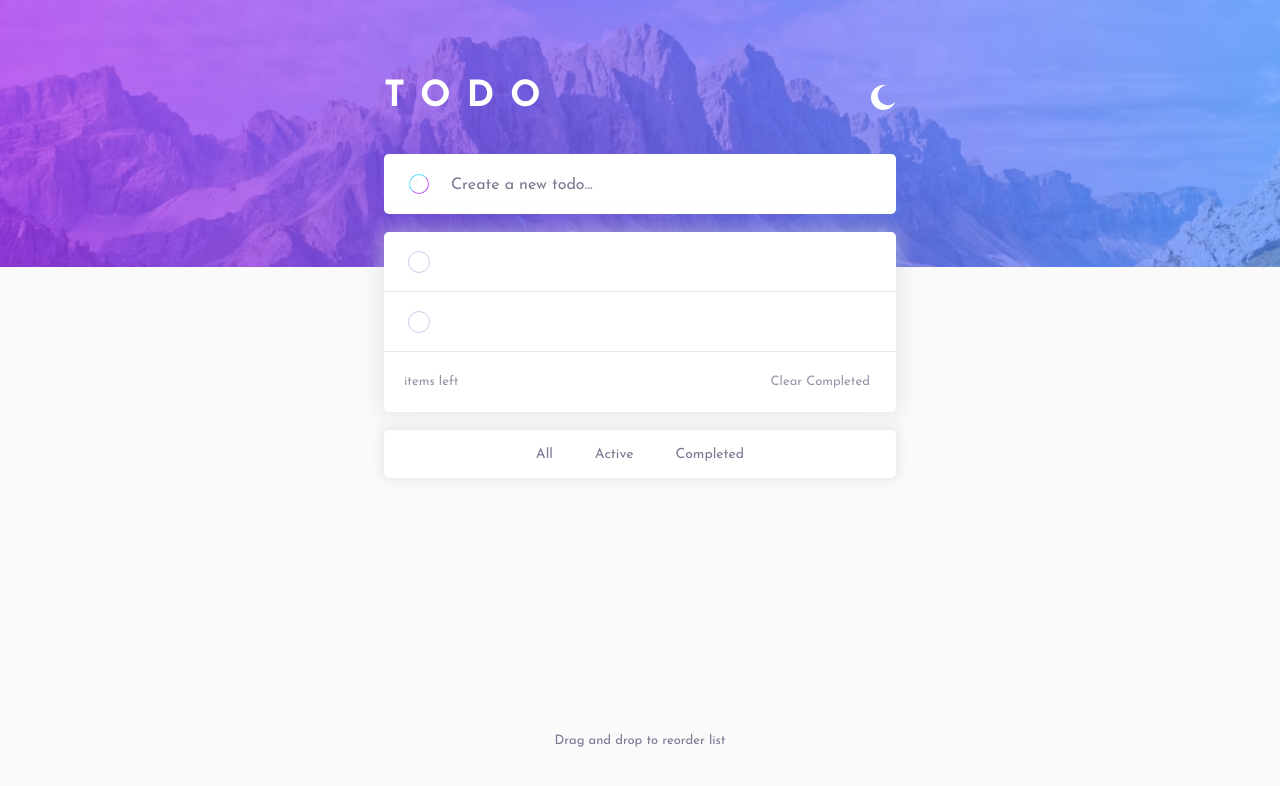
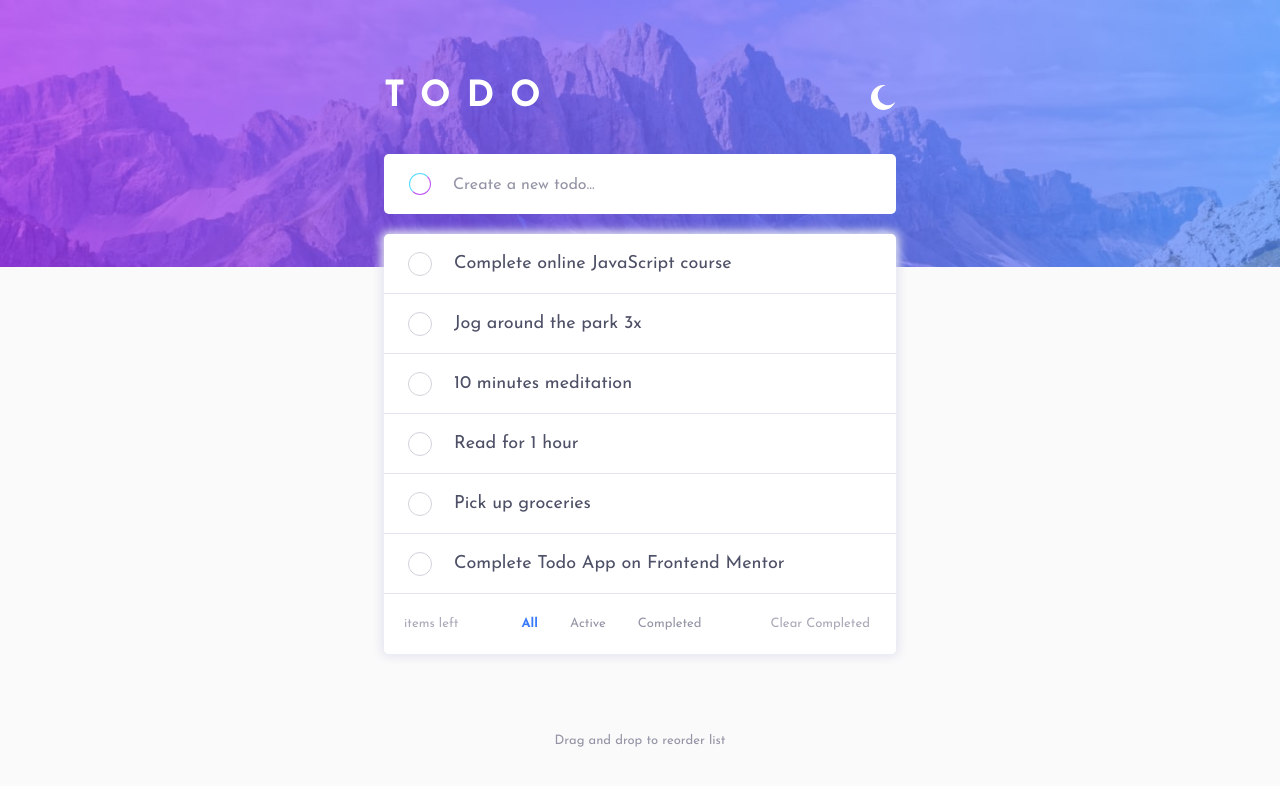
Before and after one commit to Dom-iha/dojo, a React (Vite) app in the folder Todo/: page / in a window 1280 px wide. Shown: the top 786 px of the page. Built offline with nearby package versions, Linux system fonts and the light colour scheme.

Commit message:
Theme functionality

```diff
--- a/Todo/src/App.jsx
+++ b/Todo/src/App.jsx
@@ -5,10 +5,6 @@ import Main from './components/Main'
 import Footer from './components/Footer'
 
 function App() {
-   const [darkMode, setDarkMode] = useState(false);
-   function toggleTheme () {
-      setDarkMode(prevTheme => !prevTheme)
-   }
 
    return (
       <>
--- /dev/null
+++ b/Todo/src/components/Filter.jsx
@@ -0,0 +1,33 @@
+
+function Filter (props) {
+
+    function clearCompleted() {
+        console.log('cleared')
+    }
+
+    return (
+        <div className="summary-tab">
+            <span>{} items left</span>
+
+            <div className="filter-tab">
+                <button className="all filter"
+                        active='true'
+                        onClick={props.filter}>All
+                </button>
+                <button className="active filter"
+                        onClick={props.filter}>Active
+                </button>
+                <button className="completed filter"
+                        onClick={props.filter}>Completed
+                </button>
+            </div>
+
+            <button
+                className="clear"
+                onClick={clearCompleted}>Clear Completed
+            </button>
+        </div>
+    )
+}
+
+export default Filter
--- /dev/null
+++ b/Todo/src/components/Form.jsx
@@ -0,0 +1,48 @@
+import { useState } from "react";
+
+function Form(props) {
+
+    // const [todo, setTodo] = useState (
+    //     JSON.parse(localStorage.getItem('todo')) || [
+    //         { text: "Complete online JavaScript course", id: "i1", isChecked: false },
+    //         { text: "Jog around the park 3x", id: "i2", isChecked: false },
+    //         { text: "10 minutes meditation", id: "i3", isChecked: false },
+    //         { text: "Read for 1 hour", id: "i4", isChecked: false },
+    //         { text: "Pick up groceries", id: "i5", isChecked: false },
+    //     ]
+    //     )
+    //     // useEffect(() => {
+    //     //     localStorage.setItem('todo', JSON.stringify(todo))
+    //     // }, [todo])
+
+    //     function addItem(event) {
+    //         event.preventDefault()
+    //         const randomNum = Math.floor(Math.random() * 1000);
+
+    //         // setTodo(todo.map((item) => {
+    //         //     <Tasks key={randomNum} text={todo.text} />
+    //         // }))
+
+    //         console.log(todo)
+    //     }
+
+    return (
+        <form className="create-todo" onSubmit={props.onSubmit}>
+            <label className="add flex">
+                <button className="add-btn">
+                    <span className="visually-hidden">Click to add task</span>
+                </button>
+            </label>
+            <label>
+                <input
+                    className="input-task"
+                    type="text"
+                    placeholder="Create a new todo..."
+
+                />
+            </label>
+        </form>
+    )
+}
+
+export default Form
--- a/Todo/src/components/Header.jsx
+++ b/Todo/src/components/Header.jsx
@@ -1,10 +1,28 @@
+import { useEffect, useState } from "react";
+
 
 function Header() {
+
+    const [darkMode, setDarkMode] = useState(false);
+    function toggleTheme () {
+        setDarkMode(prevTheme => !prevTheme)
+    }
+
+    // check user theme preference
+    useEffect(() => {
+        const prefersDark = window.matchMedia(
+            '(prefers-color-scheme: dark)'
+        ).matches;
+        if (prefersDark) {
+            setDarkMode(true);
+        }
+    }, []);
+
     return (
         <header>
             <h1 className="title">Todo</h1>
-            <label className="toggle">
-                <input type="checkbox" className="switch"/>
+            <label className="toggle" data-dark={darkMode}>
+                <input onChange={toggleTheme} type="checkbox" className="switch"/>
             </label>
         </header>
     )
--- a/Todo/src/components/Main.jsx
+++ b/Todo/src/components/Main.jsx
@@ -1,9 +1,17 @@
-import { useState } from "react"
+import { useEffect, useState } from "react"
 import Tasks from "./Todo"
+import Filter from "./Filter"
+import Form from "./Form"
 
-function Main(props) {
-
-    const [formText, setFormText] = useState('')
+function Main() {
+    const example =  [
+        { text: "Complete online JavaScript course", id: "i1", isChecked: false },
+        { text: "Jog around the park 3x", id: "i2", isChecked: false },
+        { text: "10 minutes meditation", id: "i3", isChecked: false },
+        { text: "Read for 1 hour", id: "i4", isChecked: false },
+        { text: "Pick up groceries", id: "i5", isChecked: false },
+        { text: "Complete Todo App on Frontend Mentor", id: "i6", isChecked: false },
+    ]
 
     const [todo, setTodo] = useState (
         JSON.parse(localStorage.getItem('todo')) || [
@@ -12,68 +20,39 @@ function Main(props) {
             { text: "10 minutes meditation", id: "i3", isChecked: false },
             { text: "Read for 1 hour", id: "i4", isChecked: false },
             { text: "Pick up groceries", id: "i5", isChecked: false },
+            { text: "Complete Todo App on Frontend Mentor", id: "i6", isChecked: false },
         ]
     )
-    // useEffect(() => {
-    //     localStorage.setItem('todo', JSON.stringify(todo))
-    // }, [todo])
+        // useEffect(() => {
+            //     localStorage.setItem('todo', JSON.stringify(todo))
+            // }, [todo])
 
+    const taskList = example.map((item, index) => (
+        <Tasks task={item.text} key={index} />
+    ))
 
     function addItem(event) {
         event.preventDefault()
         const randomNum = Math.floor(Math.random() * 1000);
 
-        setTodo(todo.map((item) => {
-            <Tasks key={randomNum} text={item.text} />
+        setTodo(todo.map((item, index) => {
+            <Tasks key={index} task={item.text} />
         }))
 
+        console.log('added item')
     }
-    function clearCompleted() {
-        console.log('cleared')
-    }
+
+
 
     return (
         <main>
-            <form className="create-todo" onSubmit={addItem}>
-                <label className="add flex">
-                    <button className="add-btn">
-                        <span className="visually-hidden">Click to add task</span>
-                    </button>
-                </label>
-                <label>
-                    <input
-                        className="input-task"
-                        type="text"
-                        placeholder="Create a new todo..."
+            <Form onSubmit={addItem}/>
+            <section className="task-card">
 
-                    />
-                </label>
-            </form>
+                {taskList}
 
-            <section className="task-card">
-                <Tasks />
-                <Tasks />
-
-                <div className="summary-tab">
-                    <span>{} items left</span>
-                    <button
-                        className="clear"
-                        onClick={clearCompleted}>Clear Completed
-                    </button>
-                </div>
+                <Filter />
             </section>
-
-            <div className="filter-tab">
-                <button className="all filter"
-                        onClick={props.filter}>All
-                </button>
-                <button className="active filter"
-                        onClick={props.filter}>Active
-                </button>
-                <button className="completed filter"
-                        onClick={props.filter}>Completed
-                </button>
-            </div>
         </main>
     )
 }
--- a/Todo/src/components/Todo.jsx
+++ b/Todo/src/components/Todo.jsx
@@ -15,8 +15,12 @@ function Tasks(props) {
         <ul className="task-list">
             <li className="task">
                 <label className='wrap'>
-                    <input type="checkbox" className="done" onChange={isChecked}/>
-                    <p>{props.task}</p>
+                    <input
+                        type="checkbox"
+                        className="done"
+                        onChange={isChecked}
+                    />
+                    <p className='text'>{props.task}</p>
                     <button onClick={remove} className='delete'>
                         <img src={cross} className='cross'/>
                         <span className='visually-hidden'>Delete item</span>
--- a/Todo/src/styles/App.css
+++ b/Todo/src/styles/App.css
@@ -3,40 +3,59 @@
 
    /* ----- PRIMARY COLORS ----- */
    --White: 0 0% 100%;
-   --Bright-Blue: 220 98% 61%;
-   --Check-bg: linear-gradient(to bottom right, hsl(192, 100%, 67%), hsl(280, 87%, 65%));
+   --Active: 220 98% 61%;
+   --Check: linear-gradient(to bottom right, hsl(192, 100%, 67%), hsl(280, 87%, 65%));
 
    /* ----- Light Theme ------ */
-   --Very-Light-Gray: 0 0% 98%;
-   --Very-Light-Gray-Blue: 236 33% 92%;
-   --Light-Gray-Blue: 233 11% 84%;
-   --Dark-Grayish-Blue: 236 9% 61%;
-   --Very-Dark-Grayish-Blue: 235 19% 35;
+   --Main-bg: 0 0% 98%;
+   --Card-bg: 0 0% 100%;
+   --Border: 236 33% 92%;
+   --Box-shadow: 236 33% 92%;
+   --Fade: 233 11% 84%;
+   --Main-txt: 233 14% 35%;
+   --Alt-txt: 236 9% 61%;
+   --Black: 235 19% 35%;
+   --Focus: 280 87% 65%;
+
+   /* ----- Images ----- */
+   --Mobile: url('../images/bg-mobile-light.jpg');
+   --Desktop: url('../images/bg-desktop-light.jpg');
+}
+
+:root:has(.toggle[data-dark="true"]){
 
    /* ------ Dark Theme ------ */
-   --Very-Dark-Blue: 235 21% 11%;
-   --Dark-Grayish-Blue: 234 11% 52%;
-   --Light-Grayish-Blue: 234 39% 85%;
-   --Very-Dark-Grayish-Blue: 233 14% 35%;
-   --Very-Dark-Grayish-Blue: 237 14% 26%;
-   --Very-Dark-Desaturated-Blue: 235 24% 19%;
-   --Light-Grayish-Blue-hover: 236 33% 92%;
+   --Main-bg: 235 21% 11%;
+   --Card-bg: 235 24% 19%;
+   --Border: 237 14% 26%;
+   --Box-shadow: /* no box shadow needed for dark mode */;
+   --Fade: 233 14% 35%;
+   --Main-txt: 234 39% 85%;
+   --Alt-txt: 234 11% 52%;
+   --Hover: 236 33% 92%;
+   --Focus: 192 100% 67%;
 
+   /* ----- Images ----- */
+   --Mobile: url('../images/bg-mobile-dark.jpg');
+   --Desktop: url('../images/bg-desktop-dark.jpg');
 }
+
 #root {
+   overflow: auto;
    position: relative;
    min-height: 100vh;
    font-size: 1.6rem;
+   padding-inline: 2.5rem;
    display: grid;
-   padding-inline: 2.5rem;
    grid-template-rows: auto 1fr auto;
    font-family: 'Josefin Sans', sans-serif;
+   background-size: contain;
    background-repeat: no-repeat;
-   background-color: hsl(var(--Very-Light-Gray));
-   background-image: url('../images/bg-mobile-light.jpg');
-   background-size: contain;
-   overflow: auto;
+   background-image: var(--Mobile);
+   background-color: hsl(var(--Main-bg));
+   transition: background-image 500ms ease;
 }
+
 @keyframes spin {
    from {
      transform: rotate(0deg);
@@ -67,44 +86,59 @@ header{
    height: 2.5rem;
    width: 2.5rem;
    display: flex;
+   align-items: center;
+   justify-content: center;
    background-image: url('../images/icon-moon.svg');
    background-size: contain;
    background-repeat: no-repeat;
    cursor: pointer;
-   transition: 1s ease-in-out;
+   transition: all 500ms ease-in-out;
 }
-.toggle:hover {
-   animation: spin 1s ease-in-out;
+
+.toggle[data-dark='true']{
+   animation: spin 500ms ease-in-out;
+   background-image: url('../images/icon-sun.svg');
 }
+.toggle[data-dark='false']{
+   background-image: url('../images/icon-moon.svg');
+   transform: rotate(-360deg);
+}
+
+
 .switch {
    margin: 0;
    appearance: none;
    border-radius: 50%;
    outline-offset: .5rem;
 }
+.switch:focus-visible{
+   outline: .2rem solid hsl(var(--White));
+   outline-offset: 1.2rem;
+}
 
-.switch:checked   .toggle{
-   animation: spin 1s ease-in-out;
-   background-image: url('../images/icon-sun.svg');
-}
 
 
 /* ----------- Main Section ---------- */
 main {
+   position: relative;
    display: flex;
    flex-direction: column;
-   gap: 1.8rem;
+   gap: 2rem;
+   height: fit-content;
+
 }
-
+button:focus-visible {
+   outline: .2rem solid hsl(var(--Focus));
+}
 .create-todo {
-   background-color: hsl(var(--White));
+   background-color: hsl(var(--Card-bg));
    border-radius: .5rem;
    padding: .5rem;
    display: grid;
    grid-template-columns: auto 1fr;
    gap: 2rem;
    align-items: center;
-   min-height: 4.8rem;
+   min-height: 5rem;
 }
 
 .input-task {
@@ -112,11 +146,12 @@ main {
    border: 0;
    outline: 0;
    font-size: 1.3rem;
-   color: hsl(var(--Very-Dark-Grayish-Blue));
+   color: hsl(var(--Main-txt));
+   background: inherit;
 }
 
 .input-task::placeholder {
-   color: hsl(var(--Dark-Grayish-Blue));
+   color: hsl(var(--Alt-txt));
    font-size: 1.3rem;
 }
 
@@ -135,10 +170,15 @@ main {
    border-bottom-color: hsl(280, 87%, 65%);
 }
 
+.add-btn:focus-visible{
+   border: none;
+   outline: 0;
+   background: linear-gradient(to bottom right, hsl(192, 100%, 67%), hsl(280, 87%, 65%));
+}
 .task-card {
-   box-shadow: 0 0 2rem .3rem hsl(var(--Light-Gray-Blue) / .5);
+   box-shadow: 0 0 1rem .3rem hsl(var(--Box-shadow));
    border-radius: .5rem;
-   background-color: hsl(var(--White));
+   background-color: hsl(var(--Card-bg));
 }
 
 .task-list {
@@ -148,18 +188,22 @@ main {
 }
 
 .task {
-   color: hsl(var(--Very-Dark-Grayish-Blue));
-   min-height: 4.8rem;
+   min-height: 5rem;
    padding: .5rem;
    font-size: 1.3rem;
    display: flex;
    align-items: center;
-   border-bottom: 1px solid hsl(var(--Very-Light-Gray-Blue));
+   border-bottom: 1px solid hsl(var(--Border));
+
+}
+
+.text {
+   color: hsl(var(--Main-txt));
 }
 
 .done {
    appearance: none;
-   outline: 1px solid hsl(var(--Light-Grayish-Blue));
+   outline: 1px solid hsl(var(--Fade));
    width: 2rem;
    height: 2rem;
    border-radius: 50%;
@@ -167,10 +211,13 @@ main {
    cursor: pointer;
 }
 
+.done:focus-visible{
+   outline: .2rem solid hsl(var(--Focus));
+}
+
 .done:checked {
    background: linear-gradient(to bottom right, hsl(192, 100%, 67%), hsl(280, 87%, 65%));
    outline: 0;
-   /* content: url('../images/icon-check.svg'); */
 }
 
 .wrap {
@@ -186,12 +233,10 @@ main {
 
 .wrap:hover .delete {
    opacity: 1;
-   animation: spin  900ms forwards;
 }
 
 .done::before{
    content: '';
-   /* content: url('../images/icon-check.svg'); */
    background: url('../images/icon-check.svg') no-repeat center;
    background-color: transparent;
    width: 2rem;
@@ -203,17 +248,35 @@ main {
    place-content: center;
 }
 
-
+.done:checked + .text{
+   color: hsl(var(--Fade));
+}
 .done:checked::before{
    opacity: 1;
 }
+
+/* .done::after {
+   content: '';
+   width: 2rem;
+   height: 2rem;
+   position: absolute;
+   border-radius: 50%;
+   place-content: center;
+   background: transparent;
+}
+.wrap:hover .done::after{
+   background: linear-gradient(to bottom right, hsl(192, 100%, 67%), hsl(280, 87%, 65%));
+} */
+
 
 .delete {
    background-color: transparent;
    border: none;
    cursor: pointer;
 }
-
+.delete:focus-visible{
+   opacity: 1;
+}
 .cross{
    height: 1.2rem;
    width: 1.2rem;
@@ -226,9 +289,9 @@ main {
    font-size: 1.3rem;
    padding-block: .5rem;
    padding-inline: 2rem;
-   color: hsl(var(--Dark-Grayish-Blue) / .8);
-   background-color: hsl(var(--White));
-   min-height: 4.8rem;
+   color: hsl(var(--Alt-txt) / .8);
+   background-color: hsl(var(--Card-bg));
+   min-height: 5rem;
    border-radius: .5rem;
 }
 
@@ -236,27 +299,35 @@ main {
    cursor: pointer;
    background-color: transparent;
    border: none;
-   color: hsl(var(--Dark-Grayish-Blue) / .8)
+   color: hsl(var(--Alt-txt) / .8)
 }
 
 .filter-tab {
    padding: .5rem;
    border-radius: .5rem;
-   gap: 3rem;
+   gap: 2rem;
    display: flex;
    justify-content: center;
    align-items: center;
-   background-color: hsl(var(--White));
-   box-shadow: 0 0 1rem .3rem hsl(var(--Light-Gray-Blue) / .4);
-   min-height: 4.8rem;
+   background-color: hsl(var(--Card-bg));
+   box-shadow: 0 0 1rem .3rem hsl(var(--Box-shadow));
+   min-height: 5rem;
+   position: absolute;
+   bottom: -6.8rem;
+   left: 0;
+   width: 100%;
 }
 
 .filter {
    font-size: 1.4rem;
-   color: hsl(var(--Dark-Grayish-Blue));
+   color: hsl(var(--Alt-txt));
    cursor: pointer;
    background: transparent;
    border: none;
+}
+.filter[active='true'] {
+   color: hsl(var(--Active));
+   font-weight: 700;
 }
 
 footer {
@@ -264,10 +335,9 @@ footer {
    justify-content: center;
    padding: 2rem;
    font-size: 1.3rem;
-   color: hsl(var(--Dark-Grayish-Blue));
+   color: hsl(var(--Alt-txt));
    margin-block: 3rem;
 }
-
 
 @media(min-width: 450px) {
    #root{
@@ -287,7 +357,7 @@ footer {
 }
 @media(min-width: 768px) {
    #root {
-      background-image: url('../images/bg-desktop-light.jpg');
+      background-image: var(--Desktop);
    }
    .title {
       font-size: 3.6rem;
@@ -333,5 +403,27 @@ footer {
       transform: scale(1);
       transition: scale 100ms ease;
    }
+   .filter-tab{
+      position: inherit;
+      box-shadow: none;
+      width: inherit;
+      background-color: inherit;
+      gap: 2rem;
 
+   }
+   .filter {
+      font-size: inherit;
+   }
+   .add-btn{
+      height: 2.2rem;
+      width: 2.2rem;
+   }
+   .done {
+      height: 2.2rem;
+      width: 2.2rem;
+   }
+   .done::before{
+      height: 2.2rem;
+      width: 2.2rem;
+   }
 }
--- a/Todo/src/styles/index.css
+++ b/Todo/src/styles/index.css
@@ -38,6 +38,7 @@ picture {
     margin: 0;
 }
 
+/* Avoid text overflows */
 h1,
 h2,
 h3,
@@ -46,6 +47,7 @@ h5,
 h6,
 p {
     font-weight: 400;
+    overflow-wrap: break-word;
 }
 
   /* Remove list styles on ul, ol elements with a list role, which suggests default styling will be removed */
@@ -66,7 +68,8 @@ p {
 
 /* make images easier to work with */
 picture,
-img {
+img,
+svg {
     max-width: 100%;
     display: block;
 }
```
